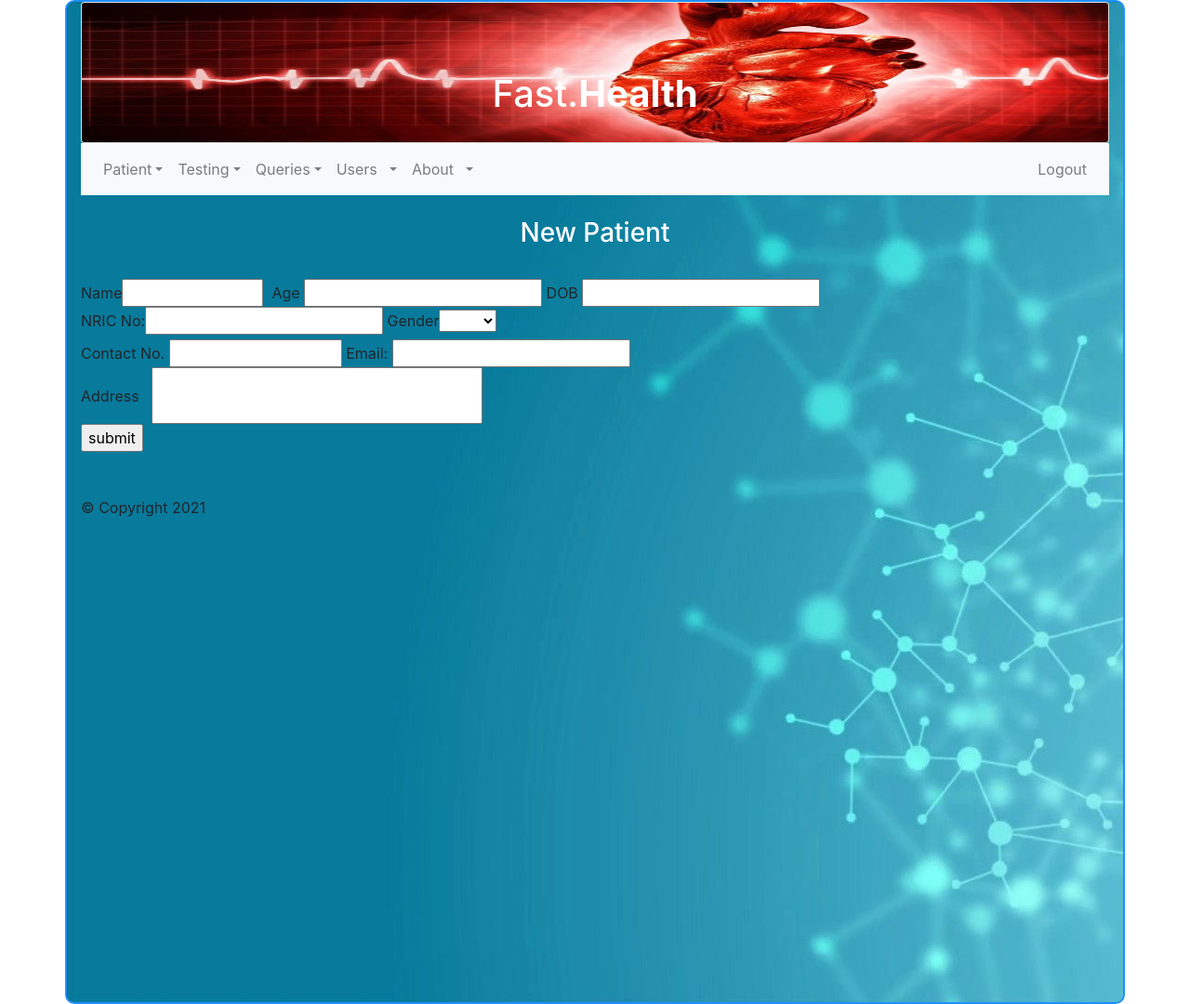
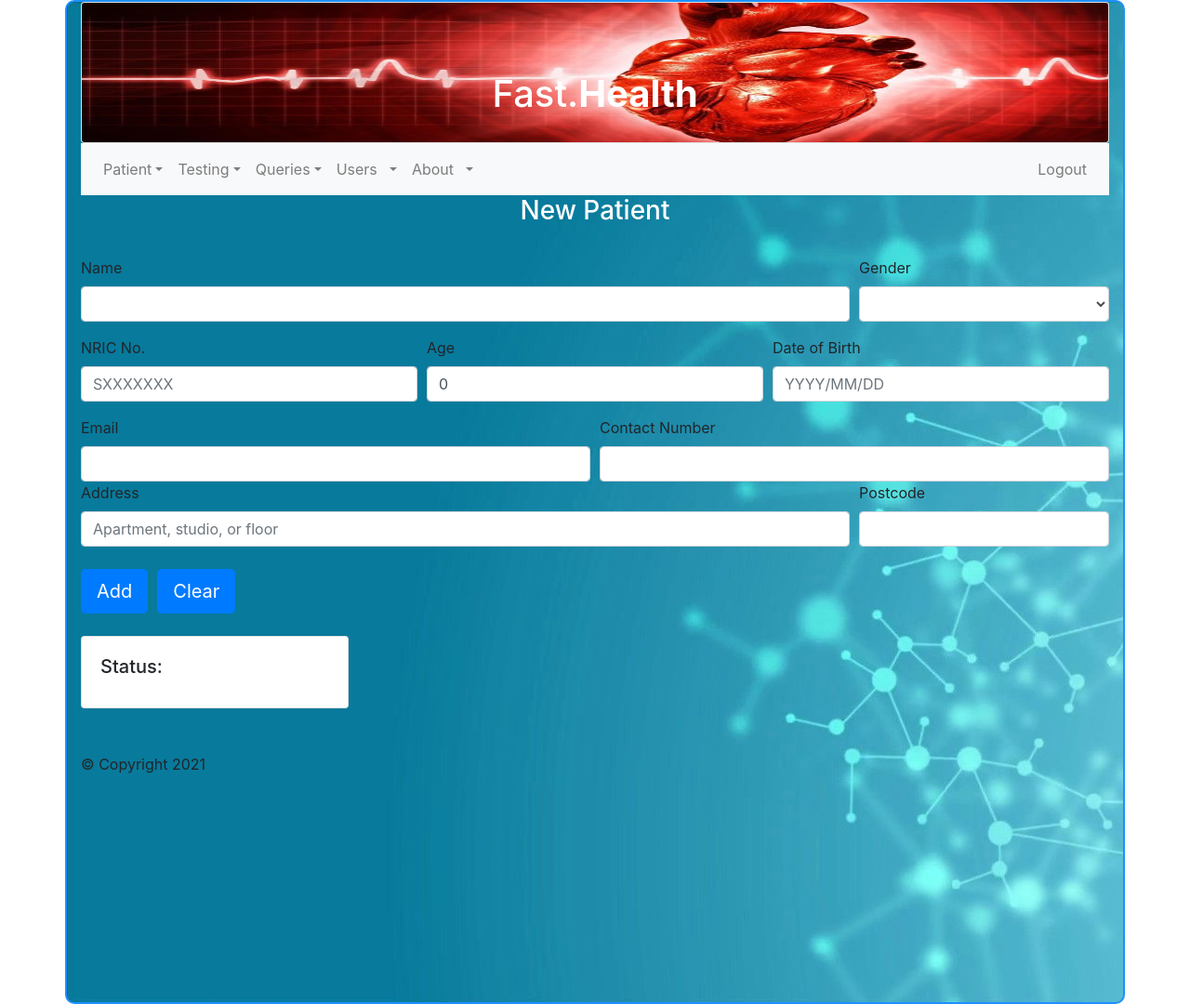
Before and after one commit to reversingentropy/Fast.Health, a Flask app: page /insert_patients in a window 1280 px wide. Shown: the whole page at 93% size. Run offline with Flask 2, Linux system fonts and the light colour scheme; lists and menus that the app fills with data are empty; some libraries are stand-ins or nearby versions.

Commit message:
1506V5-PatientUpdate

```diff
--- a/model/Patient.py
+++ b/model/Patient.py
@@ -6,13 +6,14 @@
 """
 # from model.DatabasePool import DatabasePool
 from config.Settings import Settings
+from flask import g
 if Settings.dbUsed == 'pooling':
     from model.DatabasePool import DatabasePool
 else:
     from model.DatabasePoolMySQL import DatabasePool
 
 # import datetime
-# import jwt
+import jwt
 # import bcrypt
 
 class Patient:
@@ -31,21 +32,40 @@
             else:
                 sql = "SELECT * FROM patients WHERE userid=%s"
                 cursor.execute(sql, (userid,))
-            users = cursor.fetchall()
-            return users
+            patients = cursor.fetchall()
+            return patients
         finally:
             dbConn.close()
             print('release connection')
 
     @classmethod
-    def insertPatient(cls, patientname, userid):
+    def getPatientInfo(cls, patientid):
+        try:
+            dbConn = DatabasePool.getConnection()
+            db_Info = dbConn.connection_id
+            print(f'Connected to {db_Info}')
+
+            cursor = dbConn.cursor(dictionary=True)
+            sql = "SELECT * FROM patients WHERE patientid=%s"
+            cursor.execute(sql, (patientid,))
+            patient_dict = cursor.fetchone()
+            print(patient_dict)
+            return patient_dict
+        finally:
+            dbConn.close()
+            print('release connection')
+
+    @classmethod
+    def insertPatient(cls, patient_dict):
         try:
             dbConn = DatabasePool.getConnection()
             cursor = dbConn.cursor(dictionary=True)
-
-            sql = "INSERT INTO patients (patientname, userid) VALUES (%s, %s);"
-            users = cursor.execute(sql, (patientname,
-                                         userid))
+            p = patient_dict
+            sql = "INSERT INTO patients (patientname, userid, nricno, contactno, address, gender, age, email, dob, postcode)   \
+                    VALUES (%s, %s, %s, %s, %s, %s, %s, %s, %s, %s);"
+            print(sql)
+            users = cursor.execute(sql, (p['name'], p['userid'], p['nricno'], p['contactno'], p['address'], p['gender'], p['age'],
+                    p['email'], p['dob'], p['postcode']))
             dbConn.commit()
 
             rows = cursor.rowcount
@@ -55,16 +75,16 @@
             print('release connection')
 
     @classmethod
-    def updatePatient(cls, patientid, patientname, userid):
+    def updatePatient(cls, patientid, patient_dict):
         try:
-            print('updatePatient ', patientid, patientname, userid)
+#            print('updatePatient ', patientid, patientname, userid)
             dbConn = DatabasePool.getConnection()
             cursor = dbConn.cursor(dictionary=True)
-
-            sql = "UPDATE patients SET patientname=%s, userid=%s WHERE patientid=%s;"
-            users = cursor.execute(sql, (patientname,
-                                         userid,
-                                         patientid))
+            p = patient_dict
+            sql = "UPDATE patients SET patientname=%s, nricno=%s, contactno = %s, address=%s, gender=%s, age=%s, email=%s, dob=%s, postcode=%s \
+                   WHERE patientid=%s;"
+            users = cursor.execute(sql, (p['name'], p['nricno'], p['contactno'], p['address'], p['gender'], p['age'], p['email'], p['dob'], p['postcode'], patientid))
+            print(sql)
             dbConn.commit()
 
             rows = cursor.rowcount
@@ -88,3 +108,19 @@
         finally:
             dbConn.close()
             print('release connection')
+
+    @classmethod
+    def InitVal(cls, userid):
+        return {'userid':userid, 'patientid': -1, 'name':'', 'gender':'', 'nricno':'', 'email':'',
+                'age':0, 'dob':'', 'address':'', 'contactno':'', 'postcode':''}
+
+    @classmethod
+    def getUserID(cls, request):
+        try:
+            auth_token=request.cookies.get("jwt")
+            payload = jwt.decode(auth_token, Settings.secretKey, algorithms=["HS256"])
+            g.userid = payload['userid'] # update info in flask application context's g which lasts for one req/res cycle
+            return g.userid
+        except Exception as err:
+            print(err)
+            g.userid = 0
--- a/templates/insert_patients.html
+++ /dev/null
@@ -1,36 +0,0 @@
-{% extends "parent.html" %}
-{% block title %}Patients{% endblock %}
-{% block head %}
-	<script src="https://code.jquery.com/jquery-3.2.1.min.js"></script>
-{% endblock %}
-{% block content %}
-<script type="text/javascript" language="javascript">
-    $(document).ready(function(){
-        var dataTable = $('#userlist').DataTable();
-    });
-</script>
-	<br />
-	<h3 style="text-align:center; color:White">New Patient</h3>
-	<br />
-	<div class="panel panel-default">
-		<!-- <div class="panel-heading">DataTable</div> -->
-		<div class="panel-body">
-			<form action="">
-				Name<input name="Text1" style="width: 152px" type="text" />&nbsp; Age
-				<input name="Text3" type="text" /> DOB <input name="Text4" type="text" /><br />
-				<label id="Label2">NRIC No:</label><input name="Text2" type="text" /> Gender<select name="Select1" style="width: 62px">
-				<option></option>
-				</select><br />
-				Contact No. <input name="Text5" style="width: 186px" type="text" /> Email:
-				<input name="Text6" type="text" /><br />
-				Address&nbsp;&nbsp;
-				<input name="Text7" style="width: 356px; height: 61px" type="text" /><br />
-				<input name="Submit1" type="submit" value="submit" /></form>
-			<form method="post">
-
-		</div>
-	</div>
-<br />
-<br />
-
-{% endblock %}
--- /dev/null
+++ b/templates/insupd_patients.html
@@ -0,0 +1,111 @@
+{% extends "parent.html" %}
+{% block title %}Patients{% endblock %}
+{% block head %}
+	<script src="https://code.jquery.com/jquery-3.2.1.min.js"></script>
+{% endblock %}
+{% block content %}
+<!-- Bootstrap Date-Picker Plugin -->
+<script type="text/javascript" src="https://cdnjs.cloudflare.com/ajax/libs/bootstrap-datepicker/1.4.1/js/bootstrap-datepicker.min.js"></script>
+<link rel="stylesheet" href="https://cdnjs.cloudflare.com/ajax/libs/bootstrap-datepicker/1.4.1/css/bootstrap-datepicker3.css"/>
+<script type="text/javascript" language="javascript">
+    $(document).ready(function(){
+      var date_input=$('input[name="dob"]'); //our date input has the name "date"
+      var container=$('.bootstrap-iso form').length>0 ? $('.bootstrap-iso form').parent() : "body";
+      var options={
+        format: 'yyyy/mm/dd',
+        container: container,
+        todayHighlight: true,
+        autoclose: true,
+      };
+      date_input.datepicker(options);
+    });
+
+
+	function selectElement(id, valueToSelect) {
+    	let element = document.getElementById(id);
+    	element.value = valueToSelect;
+	}
+
+
+</script>
+
+	<h3 style="text-align:center; color:White">New Patient</h3>
+	<br />
+			<form action="/patient" method="POST" >
+				<input type="hidden" id="patientid" name="patientid" value="{{patient_dict['patientid'] }}">
+				<div class="form-row">
+					<div class="form-group col-md-9">
+						<label for="name" class="form-label">Name</label>
+						<input type="text" class="form-control" id="name" name="name" value="{{patient_dict['patientname'] }}" >
+					</div>
+					<div class="form-group col-md-3" >
+						<label for="gender" class="form-label">Gender</label>
+						<select class="form-control form-select" id="gender" name="gender" >
+							<option selected>Choose...</option>
+								<option value="Male">Male </option>
+								<option value="Female">Female</option>
+								<script>
+									selectElement('gender', '{{patient_dict['gender']}}');
+								</script>
+						</select>
+					</div>
+				</div>
+				<div class="form-row">
+					<div class="form-group  col-4">
+						<label for="nricno" class="form-label">NRIC No.</label>
+						<input type="text" class="form-control" id="nricno" name="nricno" placeholder="SXXXXXXX" value="{{patient_dict['nricno']}}">
+					</div>
+					<div class="form-group col-md-4">
+						<label for="age" class="form-label">Age</label>
+						<input type="number" class="form-control" id="age" name="age" value="{{patient_dict['age']}}">
+					</div>
+					<div class="form-group col-md-4">
+						<label for="dob" class="form-label">Date of Birth</label>
+						<input type="text" class="form-control" id="dob" name="dob" placeholder="YYYY/MM/DD" value="{{patient_dict['dob'] }}">
+					</div>
+				</div>
+				<div class="form-row">
+					<div class="col-6">
+						<label for="email" class="form-label">Email</label>
+						<input type="email" class="form-control" id="email" name="email" placeholder="" value="{{patient_dict['email']}}">
+					</div>
+					<div class="col-6">
+						<label for="contactno" class="form-label">Contact Number</label>
+						<input type="tel" class="form-control" id="contactno" name="contactno" value="{{patient_dict['contactno']}}" >
+					</div>
+				</div>
+				<div class="form-row">
+					<div class="col-9">
+						<label for="address" class="form-label">Address</label>
+						<input type="text" class="form-control" id="address" name="address" placeholder="Apartment, studio, or floor" value="{{patient_dict['address']}}">
+					</div>
+					<div class="col-md-3">
+						<label for="postcode" class="form-label">Postcode</label>
+						<input type="number" class="form-control" id="postcode" name="postcode" value="{{patient_dict['postcode']}}">
+					</div>
+				</div>
+				<br>
+				<div class="form-row">
+					<div class="col-xs-3>">
+						{% if action == 'insert' %}
+					  	<button type="submit" class="btn btn-primary btn-lg" name="action" value="insert">Add</button>
+						{% else %}
+						<button type="submit" class="btn btn-primary btn-lg" name="action" value="update">Update</button>
+						{% endif %}
+					</div>
+					<div class="col-xs-3>">
+						<button type="reset" class="btn btn-primary btn-lg" value="Reset">Clear</button>
+					</div>
+				</div>
+				<br>
+			</form>
+			<div class="card" style="width: 18rem;">
+				<div class="card-body">
+				  <h5 class="card-title">Status:</h5>
+				  <p class="card-text">{{message}}</p>
+				</div>
+			  </div>
+<br />
+<br />
+
+{% endblock %}
```
Also changed, not shown: patient_blueprint.py (+72 -30 lines), templates/mainpage.html (deleted, +0 -91 lines), templates/patients.html (+5 -3 lines).
